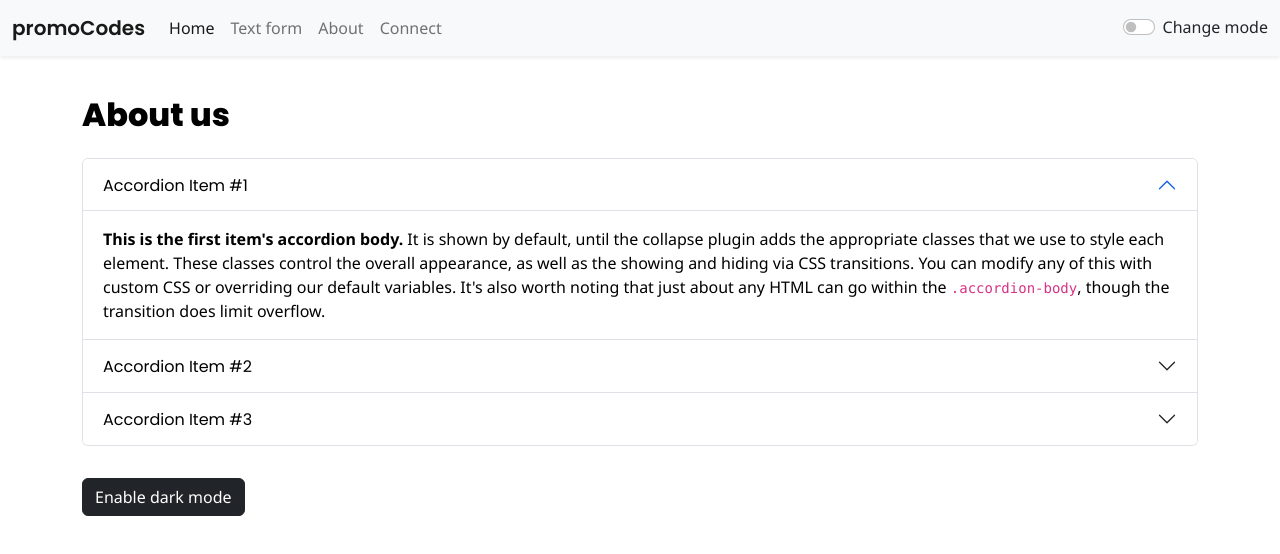
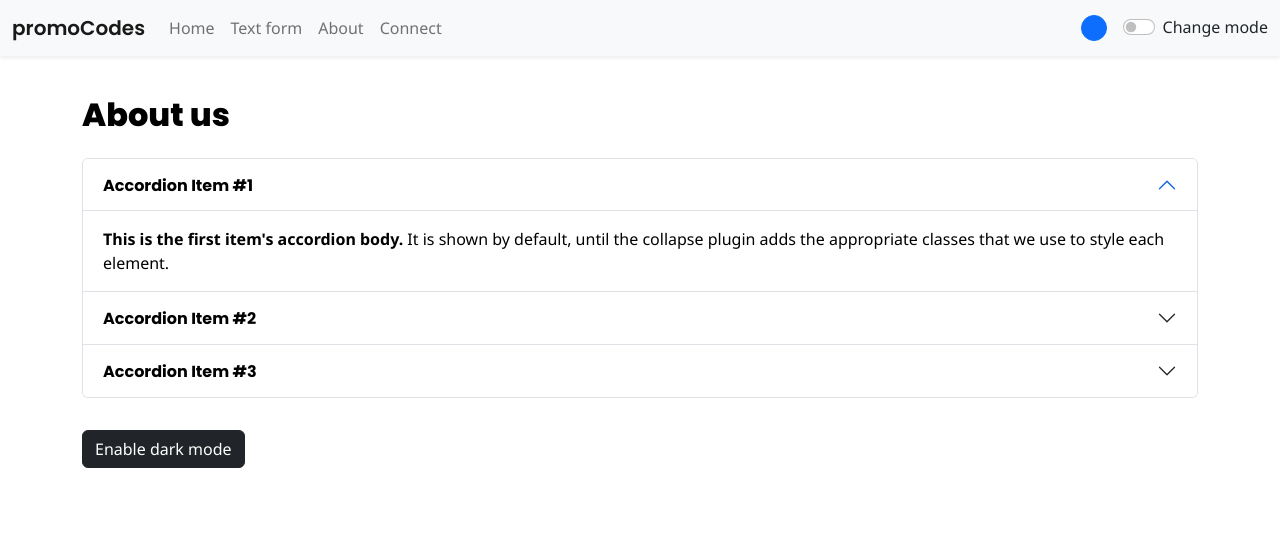
Before and after one commit to pupadhyay/harryReact, a React (Create React App) app: page /about in a window 1280 px wide. Shown: the top 554 px of the page. Built offline with nearby package versions, Linux system fonts and the light colour scheme.

Commit message:
Final version

```diff
--- a/src/components/About.js
+++ b/src/components/About.js
@@ -1,13 +1,12 @@
 import React, { useState } from "react";
 
-export default function About() {
+export default function About(props) {
   const [themeMode, setThemeMode] = useState({
     backgroundColor: "white",
     color: "black",
     borderColor: "black",
   });
   const [btnText, setBtnText] = useState("Enable dark mode");
-
   const ChangeThemeMode = () => {
     if (themeMode.color === "white") {
       setThemeMode({
@@ -43,7 +42,7 @@ export default function About() {
                   aria-controls="collapseOne"
                   style={themeMode}
                 >
-                  Accordion Item #1
+                  <strong> Accordion Item #1</strong>
                 </button>
               </h2>
               <div
@@ -55,13 +54,7 @@ export default function About() {
                 <div className="accordion-body" style={themeMode}>
                   <strong>This is the first item's accordion body.</strong> It
                   is shown by default, until the collapse plugin adds the
-                  appropriate classes that we use to style each element. These
-                  classes control the overall appearance, as well as the showing
-                  and hiding via CSS transitions. You can modify any of this
-                  with custom CSS or overriding our default variables. It's also
-                  worth noting that just about any HTML can go within the{" "}
-                  <code>.accordion-body</code>, though the transition does limit
-                  overflow.
+                  appropriate classes that we use to style each element.
                 </div>
               </div>
             </div>
@@ -76,7 +69,7 @@ export default function About() {
                   aria-controls="collapseTwo"
                   style={themeMode}
                 >
-                  Accordion Item #2
+                  <strong> Accordion Item #2</strong>
                 </button>
               </h2>
               <div
@@ -88,13 +81,7 @@ export default function About() {
                 <div className="accordion-body" style={themeMode}>
                   <strong>This is the second item's accordion body.</strong> It
                   is hidden by default, until the collapse plugin adds the
-                  appropriate classes that we use to style each element. These
-                  classes control the overall appearance, as well as the showing
-                  and hiding via CSS transitions. You can modify any of this
-                  with custom CSS or overriding our default variables. It's also
-                  worth noting that just about any HTML can go within the{" "}
-                  <code>.accordion-body</code>, though the transition does limit
-                  overflow.
+                  appropriate classes that we use to style each element.
                 </div>
               </div>
             </div>
@@ -109,7 +96,7 @@ export default function About() {
                   aria-controls="collapseThree"
                   style={themeMode}
                 >
-                  Accordion Item #3
+                  <strong>Accordion Item #3</strong>
                 </button>
               </h2>
               <div
@@ -121,13 +108,7 @@ export default function About() {
                 <div className="accordion-body" style={themeMode}>
                   <strong>This is the third item's accordion body.</strong> It
                   is hidden by default, until the collapse plugin adds the
-                  appropriate classes that we use to style each element. These
-                  classes control the overall appearance, as well as the showing
-                  and hiding via CSS transitions. You can modify any of this
-                  with custom CSS or overriding our default variables. It's also
-                  worth noting that just about any HTML can go within the
-                  <code>.accordion-body</code>, though the transition does limit
-                  overflow.
+                  appropriate classes that we use to style each element.
                 </div>
               </div>
             </div>
--- a/src/components/Navbar.js
+++ b/src/components/Navbar.js
@@ -25,7 +25,7 @@ export default function Navbar(props) {
         <div className="collapse navbar-collapse" id="navbarSupportedContent">
           <ul className="navbar-nav me-auto mb-2 mb-lg-0">
             <li className="nav-item">
-              <Link className="nav-link active" to="/">
+              <Link className="nav-link" to="/">
                 {props.home}
               </Link>
             </li>
@@ -47,6 +47,11 @@ export default function Navbar(props) {
             </li>
           </ul>
           <form className="d-flex" role="search">
+            <button
+              type="button"
+              className="btn btn-primary rounded-circle me-3"
+            ></button>
+
             <div
               className={`form-check form-switch text-${
                 props.modes === "light" ? "dark" : "light"
--- a/src/components/TextForm.js
+++ b/src/components/TextForm.js
@@ -3,7 +3,6 @@ import React, { useState } from "react";
 export default function TextForm(props) {
   const [text, setText] = useState("");
   const handleOnChange = (event) => {
-    //console.log("On change");
     setText(event.target.value);
   };
 
@@ -24,13 +23,11 @@ export default function TextForm(props) {
   };
 
   const handleCopy = () => {
-    let text = document.getElementById("myBox");
-    text.select();
-    navigator.clipboard.writeText(text.value);
+    navigator.clipboard.writeText(text);
     props.showAlert("Copied to clipboard", "success");
   };
   const handleExtraSpace = () => {
-    let newText = text.split(/[  ]+/);
+    let newText = text.split(/[ ]+/);
     setText(newText.join(" "));
     props.showAlert("Extra space removed", "success");
   };
@@ -51,19 +48,39 @@ export default function TextForm(props) {
               value={text}
               onChange={handleOnChange}
             ></textarea>
-            <button className="btn btn-primary me-3" onClick={handleUpClick}>
+            <button
+              disabled={text.length === 0}
+              className="btn btn-primary me-3"
+              onClick={handleUpClick}
+            >
               Convert to Uppercase
             </button>
-            <button className="btn btn-primary me-3" onClick={handleLoClick}>
+            <button
+              disabled={text.length === 0}
+              className="btn btn-primary me-3"
+              onClick={handleLoClick}
+            >
               Convert to Lowecase
             </button>
-            <button className="btn btn-primary me-3" onClick={handleToClear}>
+            <button
+              disabled={text.length === 0}
+              className="btn btn-primary me-3"
+              onClick={handleToClear}
+            >
               Clear Text
             </button>
-            <button className="btn btn-primary me-3" onClick={handleCopy}>
+            <button
+              disabled={text.length === 0}
+              className="btn btn-primary me-3"
+              onClick={handleCopy}
+            >
               Copy Text
             </button>
-            <button className="btn btn-primary me-3" onClick={handleExtraSpace}>
+            <button
+              disabled={text.length === 0}
+              className="btn btn-primary me-3"
+              onClick={handleExtraSpace}
+            >
               Remove Extra Space
             </button>
           </div>
@@ -75,16 +92,21 @@ export default function TextForm(props) {
           <p>
             <strong>
               {
-                text.split(" ").filter((element) => {
-                  return element.length != 0;
+                text.split(/\s+/).filter((element) => {
+                  return element.length !== 0;
                 }).length
-              }{" "}
+              }
             </strong>
-            {/* <strong>{text.split(" ").length} </strong> */}
             words and <strong>{text.length}</strong> characters
           </p>
           <p>
-            <strong>{0.008 * text.split(" ").length}</strong> minutes in read
+            <strong>
+              {0.008 *
+                text.split(/\s+/).filter((element) => {
+                  return element.length !== 0;
+                }).length}
+            </strong>
+            minutes in read
           </p>
           <h6>Preview</h6>
           <p>{text.length > 0 ? text : "Enter some text in text area"}</p>
```
